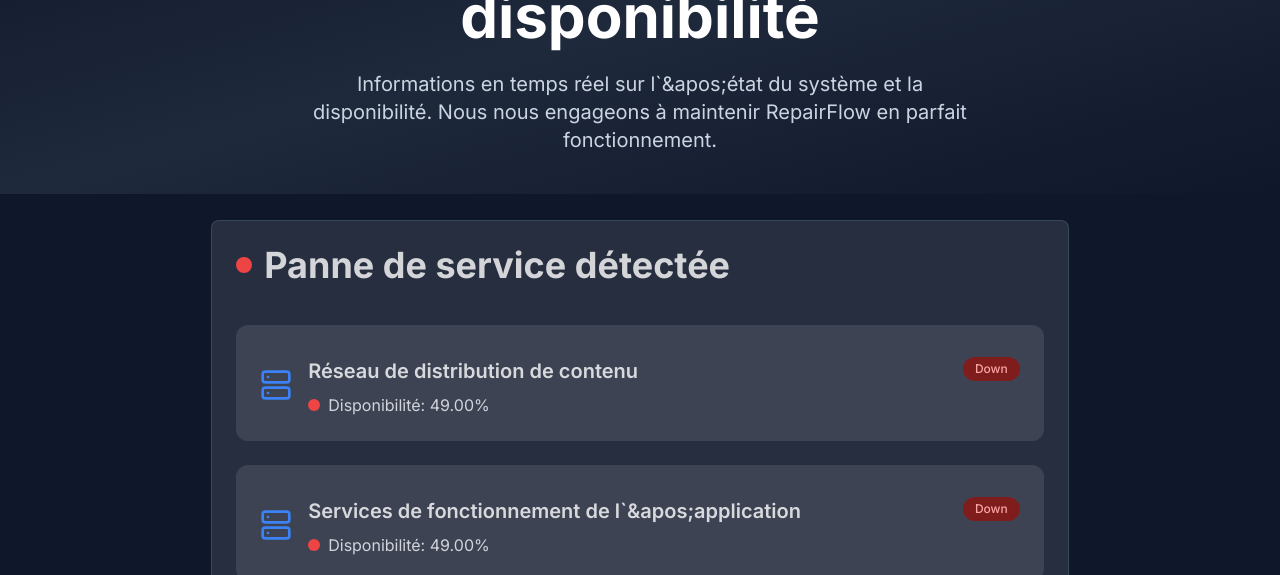
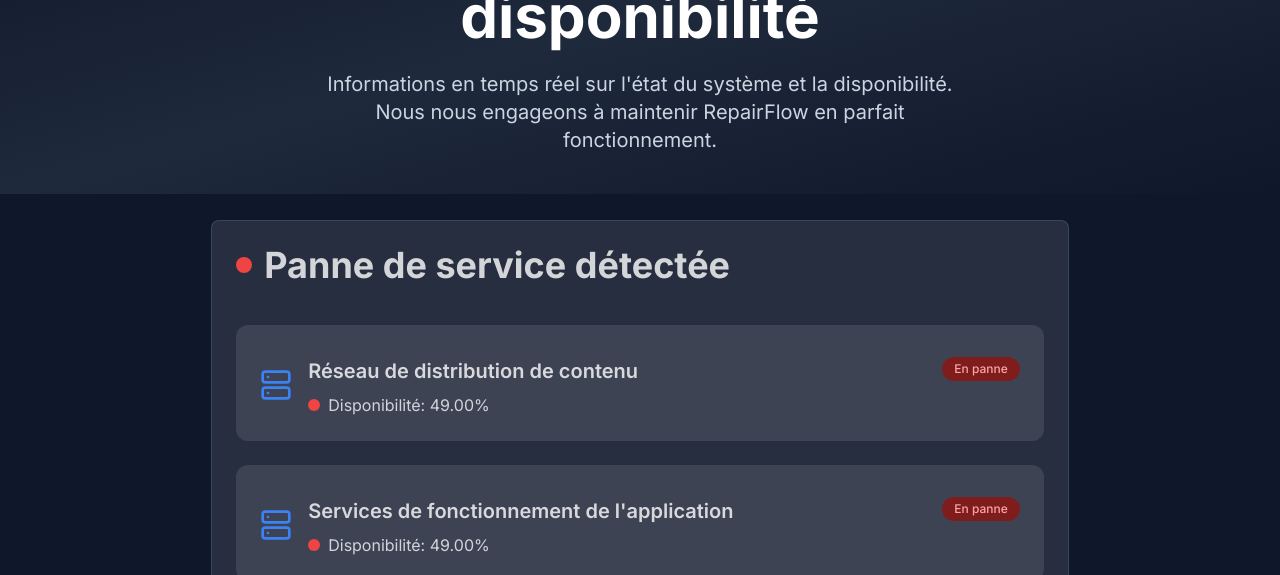
Before and after one commit to yanisFrt/repair-pro-LanP, a Next.js app in the folder apps/repair-pro/: page /status in a window 1280 px wide. Shown: the part 211-786 px from the top of the page. Built offline with nearby package versions, Linux system fonts and the light colour scheme; no server answers.

Commit message:
fix(status): correct french apostrophe encoding and add status translation mapping

```diff
--- a/apps/repair-pro/src/app/status/page.tsx
+++ b/apps/repair-pro/src/app/status/page.tsx
@@ -11,7 +11,7 @@
     url: "https://cdn.repair-pro.cloud-db.pro/health",
   },
   {
-    name: "Services de fonctionnement de l`&apos;application",
+    name: "Services de fonctionnement de l'application",
     url: "https://license.cloud-db.pro/healthz",
   },
 ];
@@ -34,6 +34,11 @@
     }
   };
 
+  const STATUS = {
+    down: "En panne",
+    operational: "Opérationnel",
+  };
+
   const allOperational = serviceStatuses.every((service) => service.status === "Operational");
 
   return (
@@ -47,7 +52,7 @@
             </h1>
             <p className="md:text-xl text-slate-300 max-w-2xl mx-auto">
               {
-                "Informations en temps réel sur l`&apos;état du système et la disponibilité. Nous nous engageons à maintenir RepairFlow en parfait fonctionnement."
+                "Informations en temps réel sur l'état du système et la disponibilité. Nous nous engageons à maintenir RepairFlow en parfait fonctionnement."
               }
             </p>
           </div>
@@ -88,7 +93,7 @@
                               : "bg-red-900 text-red-300"
                           }`}
                         >
-                          {service.status}
+                          {STATUS[service?.status?.toLowerCase()]}
                         </span>
                       </div>
 
@@ -112,6 +117,8 @@
 
               {loading && <ShimmerGrid />}
             </div>
+
+            <p className="text-white/60">{"L'état du service s'actualise toutes les heures."}</p>
           </div>
         </div>
       </main>
```
